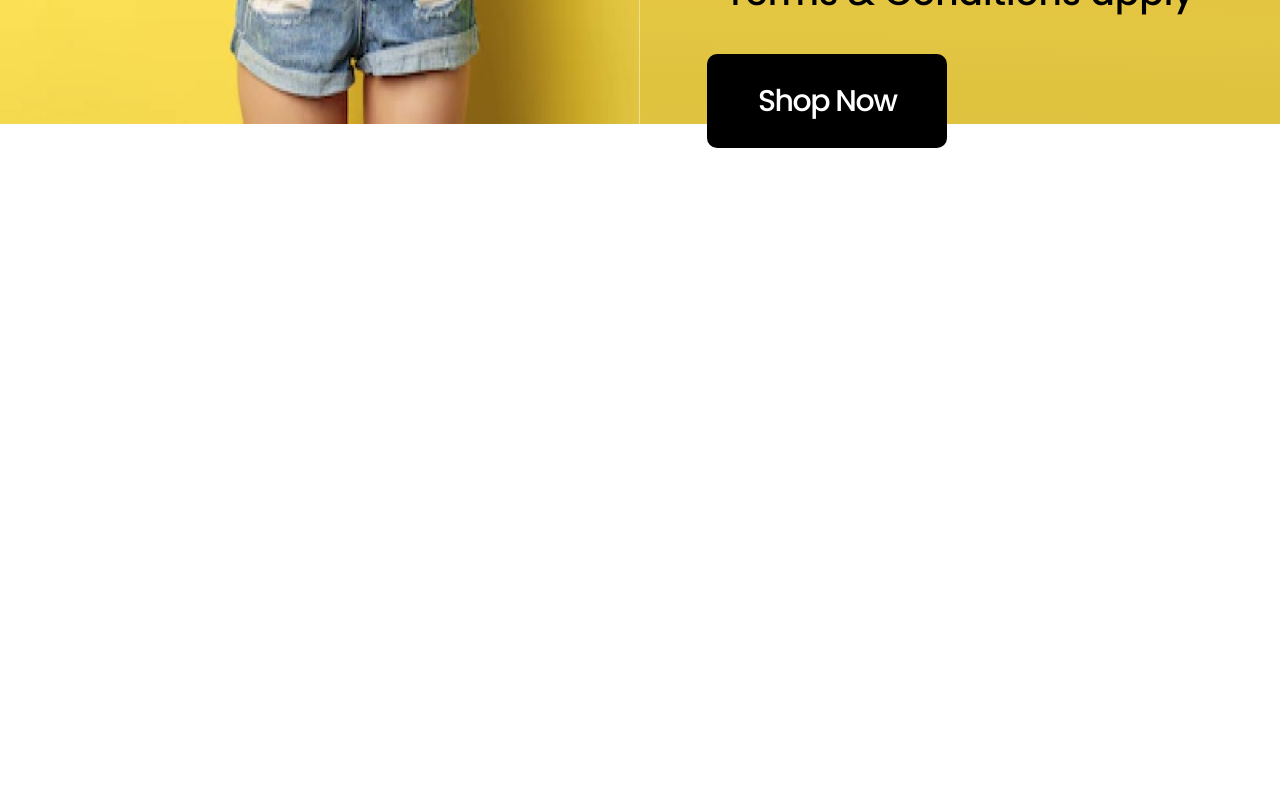
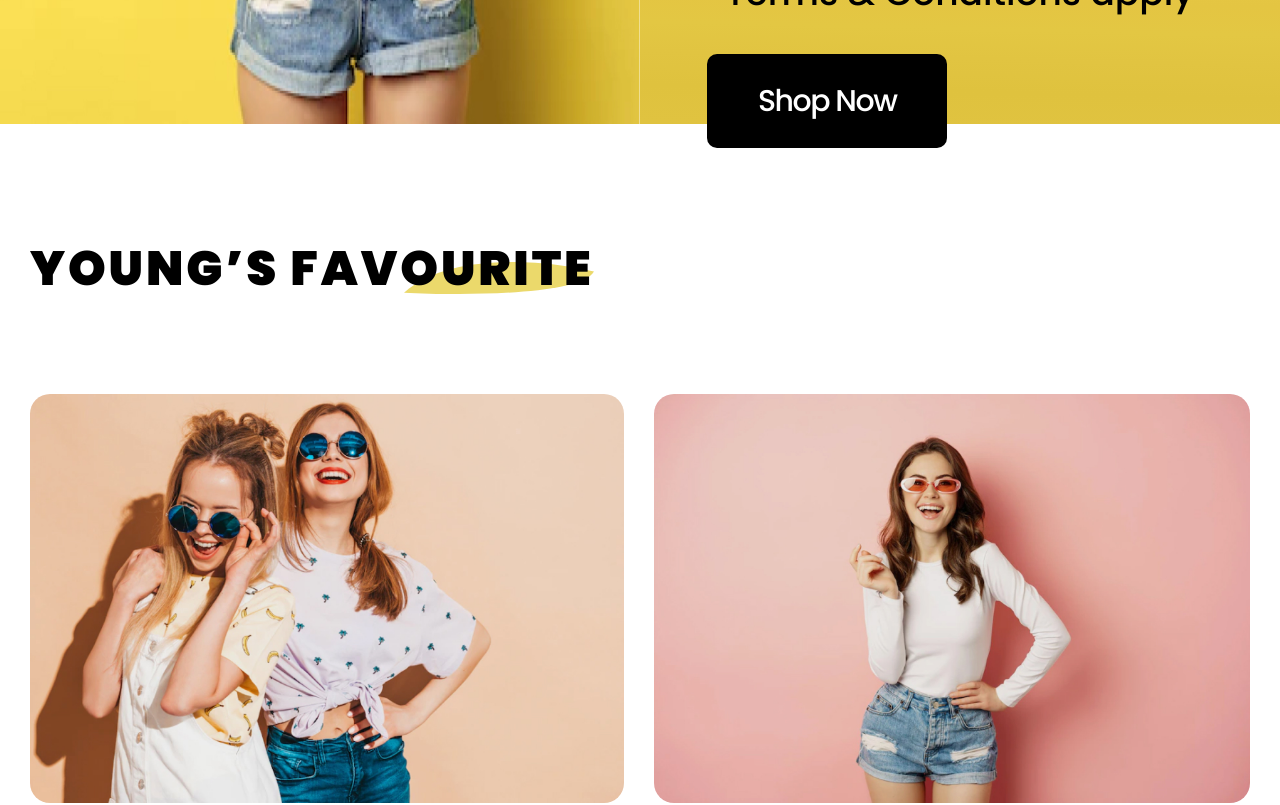
Before and after one commit to MrSpacks/React, a React (Create React App) app in the folder my-app/: page / in a window 1280 px wide. Shown: the part 3200-4005 px from the top of the page. Before the commit the page ends 3348 px from the top, so only its background shows below. Built offline with nearby package versions, Linux system fonts and the light colour scheme.

Commit message:
add favorite block

```diff
--- a/my-app/src/App.js
+++ b/my-app/src/App.js
@@ -3,7 +3,7 @@ import Promo from './components/promo/promo.jsx'
 import Brends from './components/brends/Brends.jsx'
 import Arrivals from './components/arrivals/arrivals.jsx';
 import Banner from './components/Banner/Banner.jsx'
-
+import Favourite from './components/Favourite/Favourite.jsx'
 function App() {
   return (
 
@@ -13,6 +13,7 @@ function App() {
       <Brends />
       <Arrivals />
       <Banner />
+      <Favourite />
     </div>
   );
 }
--- /dev/null
+++ b/my-app/src/components/Favourite/Favourite.css
@@ -0,0 +1,32 @@
+.favourite{
+    padding-top: 120px;
+    padding-bottom: 143px;
+}
+.favourite_header{
+    margin-bottom: 100px;
+
+}
+.arrivals_cards{
+    display: flex;
+    justify-content: space-between;
+    column-gap: 30px;
+}
+.title_2{
+    display: inline-block;
+    position: relative;
+    font-weight: 900;
+    font-size: 48px;
+    line-height: 104%;
+    letter-spacing: 0.06em;
+    }
+.title_2::after{
+    z-index: -1;
+    content: "";
+    position: absolute;
+    right: 0;
+    bottom: 0;
+    width: 190px;
+    height: 32px;
+    background-image: url(./../../img/icons/decor-yellow.svg);
+    background-repeat: no-repeat;
+}
--- /dev/null
+++ b/my-app/src/components/Favourite/Favourite.jsx
@@ -0,0 +1,23 @@
+import './Favourite.css'
+import Card from './../Card/Card.jsx'
+import promo01Img from './../../img/images/promo-01.jpg'
+import promo02Img from './../../img/images/promo-02.jpg'
+
+const Favourite = () => {
+    return (
+<section className="favourite">
+    <div className="conteiner">
+        <div className="favourite_header">
+            <h2 className="title_2">Young’s Favourite</h2>
+        </div>
+        <div className="arrivals_cards">
+            <div className="arrivals_card"><Card title="Trending on instagram" img={promo01Img} /></div>
+            <div className="arrivals_card"><Card title="All Under $40" img={promo02Img} /></div>
+        </div>
+
+    </div>
+</section>
+     );
+}
+
+export default Favourite;
```
